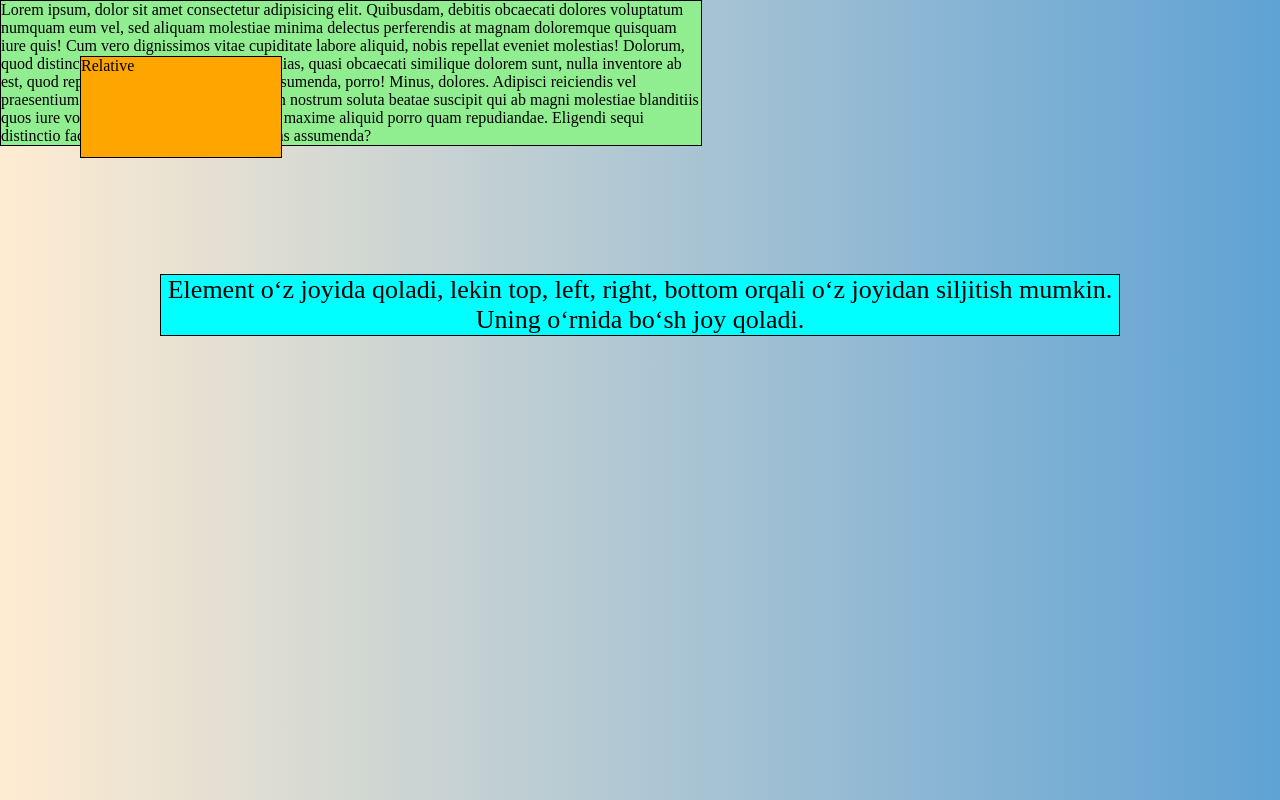
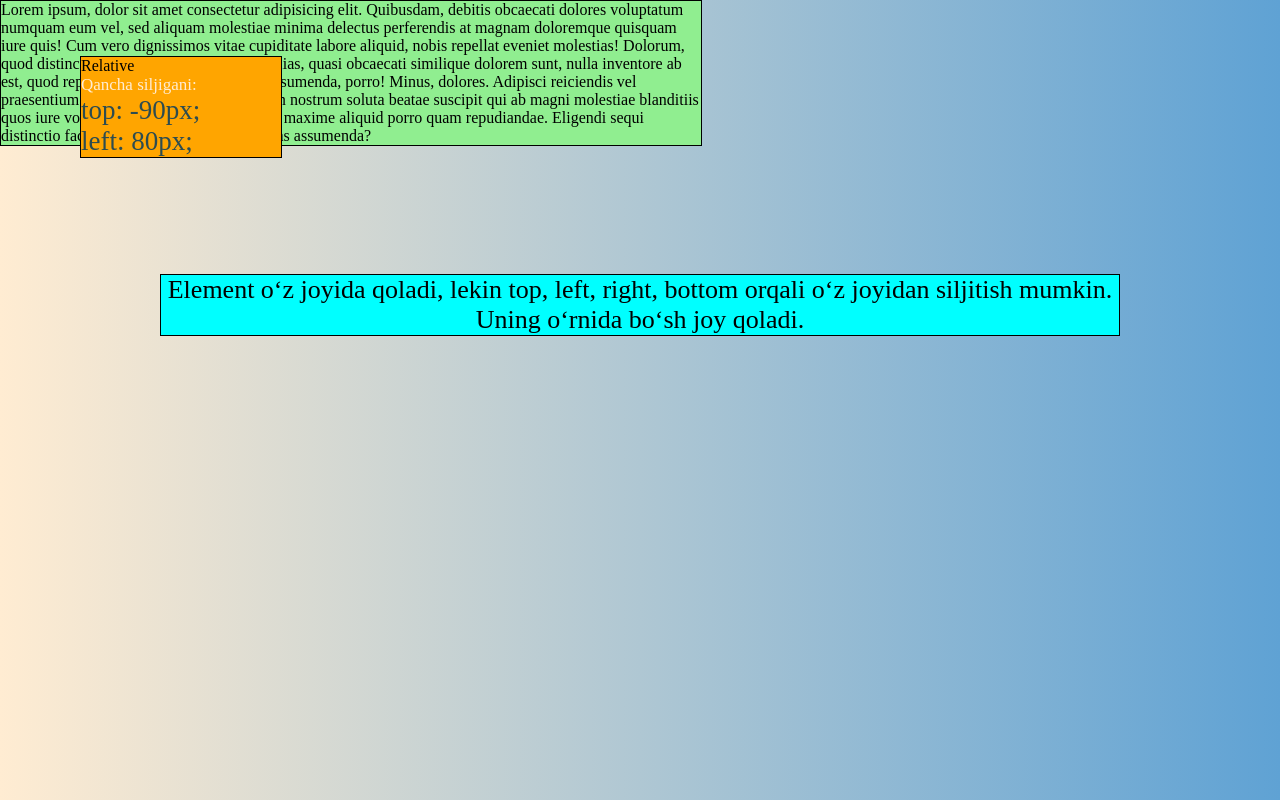
Before and after one commit to AbrorNarimonov/position-relative, a plain HTML site: page index.html in a window 1280 px wide. Drawn offline with Linux system fonts and the light colour scheme.

Commit message:
v3 o'zgartirildi

```diff
--- a/index.html
+++ b/index.html
@@ -10,7 +10,8 @@
   <div class="lorem">
     Lorem ipsum, dolor sit amet consectetur adipisicing elit. Quibusdam, debitis obcaecati dolores voluptatum numquam eum vel, sed aliquam molestiae minima delectus perferendis at magnam doloremque quisquam iure quis! Cum vero dignissimos vitae cupiditate labore aliquid, nobis repellat eveniet molestias! Dolorum, quod distinctio. Magni maiores reiciendis alias, quasi obcaecati similique dolorem sunt, nulla inventore ab est, quod reprehenderit libero explicabo. Assumenda, porro! Minus, dolores. Adipisci reiciendis vel praesentium officiis laborum doloribus enim nostrum soluta beatae suscipit qui ab magni molestiae blanditiis quos iure voluptatum, nulla, amet distinctio maxime aliquid porro quam repudiandae. Eligendi sequi distinctio facilis modi neque beatae, voluptas assumenda?
   </div>
-  <div class="box">Relative</div>
+  <div class="box">Relative <br><span class="siljish">Qancha siljigani: <br> <span class="top_va_left">top: -90px; <br>
+    left: 80px;</span> </span></div>
   <p class="tasvirlash">
     Element o‘z joyida qoladi, lekin top, left, right, bottom orqali o‘z joyidan siljitish mumkin.
     Uning o‘rnida bo‘sh joy qoladi.
--- a/position-relative1.css
+++ b/position-relative1.css
@@ -35,3 +35,13 @@ body{
   border: 1px solid #000;
   width: 700px;
 }
+
+.siljish{
+  color: #ffecd2;
+  font-size: 17px;
+}
+
+.top_va_left{
+  color: #2d4c50;
+  font-size: 27px;
+}
```
